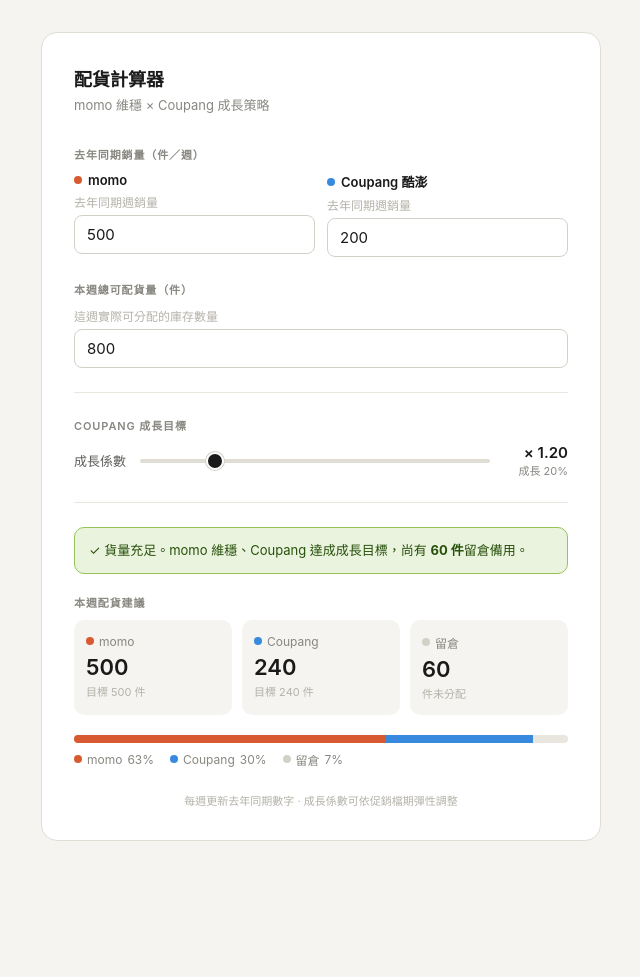
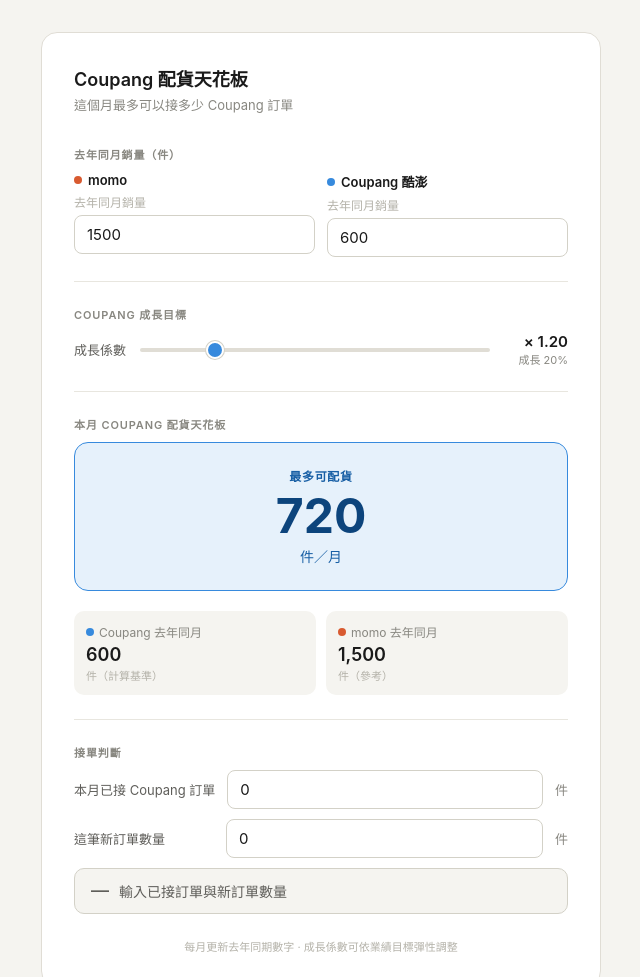
Before and after one commit to louiehiromi/coupang-momo-tool, a plain HTML site: page index.html in a window 1280 px wide. Shown: the top 977 px of the page, without its empty margins (319-959 px from the left). Before the commit the page ends 873 px from the top, so only its background shows below. Drawn offline with Linux system fonts and the light colour scheme.

Commit message:
Add files via upload

```diff
--- a/index.html
+++ b/index.html
@@ -3,7 +3,7 @@
 <head>
 <meta charset="UTF-8">
 <meta name="viewport" content="width=device-width, initial-scale=1.0">
-<title>Coupang × momo 配貨計算器</title>
+<title>Coupang 配貨天花板計算器</title>
 <style>
   *, *::before, *::after { box-sizing: border-box; margin: 0; padding: 0; }
 
@@ -106,8 +106,6 @@
 
   input[type=number]:focus { border-color: #888780; }
 
-  .full-width { grid-template-columns: 1fr; }
-
   .divider {
     border: none;
     border-top: 0.5px solid #e8e6df;
@@ -143,7 +141,7 @@
     width: 18px;
     height: 18px;
     border-radius: 50%;
-    background: #1a1a1a;
+    background: #378ADD;
     cursor: pointer;
     border: 2px solid #fff;
     box-shadow: 0 0 0 1px #d3d1c7;
@@ -165,103 +163,113 @@
     color: #888780;
   }
 
-  .result-grid {
+  .ceiling-result {
+    background: #E6F1FB;
+    border: 0.5px solid #378ADD;
+    border-radius: 14px;
+    padding: 1.5rem;
+    margin-bottom: 1.25rem;
+    text-align: center;
+  }
+
+  .ceiling-result .cr-label {
+    font-size: 12px;
+    font-weight: 600;
+    letter-spacing: 0.06em;
+    text-transform: uppercase;
+    color: #185FA5;
+    margin-bottom: 8px;
+  }
+
+  .ceiling-result .cr-value {
+    font-size: 48px;
+    font-weight: 700;
+    color: #0C447C;
+    line-height: 1;
+    margin-bottom: 6px;
+  }
+
+  .ceiling-result .cr-unit {
+    font-size: 14px;
+    color: #185FA5;
+  }
+
+  .ref-grid {
     display: grid;
-    grid-template-columns: 1fr 1fr 1fr;
+    grid-template-columns: 1fr 1fr;
     gap: 10px;
     margin-bottom: 1.25rem;
   }
 
-  .result-card {
+  .ref-card {
     background: #f5f4f0;
     border-radius: 10px;
-    padding: 14px 12px;
+    padding: 12px;
   }
 
-  .r-label {
+  .ref-card .r-label {
     font-size: 12px;
     color: #888780;
-    margin-bottom: 6px;
+    margin-bottom: 4px;
     display: flex;
     align-items: center;
     gap: 5px;
   }
 
-  .r-value {
-    font-size: 22px;
+  .ref-card .r-value {
+    font-size: 18px;
     font-weight: 600;
     color: #1a1a1a;
-    line-height: 1.1;
   }
 
-  .r-sub {
+  .ref-card .r-sub {
     font-size: 11px;
     color: #b4b2a9;
+    margin-top: 2px;
+  }
+
+  .order-section { margin-bottom: 1.5rem; }
+
+  .order-input-row {
+    display: flex;
+    align-items: center;
+    gap: 12px;
+    margin-bottom: 10px;
+  }
+
+  .order-input-row label {
+    font-size: 13px;
+    color: #5f5e5a;
+    white-space: nowrap;
+    min-width: 140px;
+  }
+
+  .order-input-row input {
+    flex: 1;
+  }
+
+  .order-input-row .unit {
+    font-size: 13px;
+    color: #888780;
+  }
+
+  .verdict {
+    font-size: 14px;
+    font-weight: 500;
+    padding: 12px 16px;
+    border-radius: 10px;
+    border: 0.5px solid;
+    display: flex;
+    align-items: center;
+    gap: 10px;
     margin-top: 4px;
   }
 
-  .bar-wrap { margin-bottom: 1.25rem; }
+  .verdict-icon { font-size: 18px; line-height: 1; }
 
-  .bar-track {
-    height: 8px;
-    border-radius: 99px;
-    background: #e8e6df;
-    display: flex;
-    overflow: hidden;
-  }
-
-  .bar-momo {
-    background: #D85A30;
-    transition: width 0.3s ease;
-  }
-
-  .bar-cp {
-    background: #378ADD;
-    transition: width 0.3s ease;
-  }
-
-  .bar-legend {
-    display: flex;
-    gap: 16px;
-    margin-top: 8px;
-    font-size: 12px;
-    color: #888780;
-  }
-
-  .bar-legend span {
-    display: flex;
-    align-items: center;
-    gap: 5px;
-  }
-
-  .dot-unused {
-    width: 8px;
-    height: 8px;
-    border-radius: 50%;
-    background: #d3d1c7;
-    display: inline-block;
-  }
-
-  .alert {
-    font-size: 13px;
-    line-height: 1.6;
-    padding: 12px 14px;
-    border-radius: 10px;
-    border: 0.5px solid;
-    margin-bottom: 1.25rem;
-  }
-
-  .alert-ok {
-    background: #eaf3de;
-    color: #27500a;
-    border-color: #97c459;
-  }
-
-  .alert-warn {
-    background: #faeeda;
-    color: #633806;
-    border-color: #ef9f27;
-  }
+  .verdict-accept { background: #eaf3de; color: #27500a; border-color: #97c459; }
+  .verdict-reject { background: #fcebeb; color: #501313; border-color: #e24b4a; }
+  .verdict-neutral { background: #f5f4f0; color: #5f5e5a; border-color: #d3d1c7; }
 
   .footer {
     font-size: 11px;
@@ -274,28 +282,20 @@
 <body>
 
 <div class="card">
-  <div class="page-title">配貨計算器</div>
-  <div class="page-sub">momo 維穩 × Coupang 成長策略</div>
+  <div class="page-title">Coupang 配貨天花板</div>
+  <div class="page-sub">這個月最多可以接多少 Coupang 訂單</div>
 
-  <div class="section-label">去年同期銷量（件／週）</div>
+  <div class="section-label">去年同月銷量（件）</div>
   <div class="input-grid">
     <div class="input-group">
       <div class="brand-label"><span class="dot dot-momo"></span>momo</div>
-      <div class="input-hint">去年同期週銷量</div>
-      <input type="number" id="momo-last" value="500" min="0" oninput="calc()">
+      <div class="input-hint">去年同月銷量</div>
+      <input type="number" id="momo-last" value="1500" min="0" oninput="calc()">
     </div>
     <div class="input-group">
       <div class="brand-label"><span class="dot dot-cp"></span>Coupang 酷澎</div>
-      <div class="input-hint">去年同期週銷量</div>
-      <input type="number" id="cp-last" value="200" min="0" oninput="calc()">
-    </div>
-  </div>
-
-  <div class="section-label">本週總可配貨量（件）</div>
-  <div class="input-grid full-width" style="margin-bottom: 1.5rem;">
-    <div class="input-group">
-      <div class="input-hint">這週實際可分配的庫存數量</div>
-      <input type="number" id="total-stock" value="800" min="0" oninput="calc()">
+      <div class="input-hint">去年同月銷量</div>
+      <input type="number" id="cp-last" value="600" min="0" oninput="calc()">
     </div>
   </div>
 
@@ -313,98 +313,90 @@
 
   <hr class="divider">
 
-  <div id="alert-box"></div>
+  <div class="section-label">本月 Coupang 配貨天花板</div>
+  <div class="ceiling-result">
+    <div class="cr-label">最多可配貨</div>
+    <div class="cr-value" id="ceiling-val">—</div>
+    <div class="cr-unit">件／月</div>
+  </div>
 
-  <div class="section-label">本週配貨建議</div>
-  <div class="result-grid">
-    <div class="result-card">
-      <div class="r-label"><span class="dot dot-momo"></span>momo</div>
-      <div class="r-value" id="res-momo">—</div>
-      <div class="r-sub" id="sub-momo">件</div>
+  <div class="ref-grid">
+    <div class="ref-card">
+      <div class="r-label"><span class="dot dot-cp"></span>Coupang 去年同月</div>
+      <div class="r-value" id="ref-cp-last">—</div>
+      <div class="r-sub">件（計算基準）</div>
     </div>
-    <div class="result-card">
-      <div class="r-label"><span class="dot dot-cp"></span>Coupang</div>
-      <div class="r-value" id="res-cp">—</div>
-      <div class="r-sub" id="sub-cp">件</div>
-    </div>
-    <div class="result-card">
-      <div class="r-label"><span class="dot-unused"></span>留倉</div>
-      <div class="r-value" id="res-rem">—</div>
-      <div class="r-sub">件未分配</div>
+    <div class="ref-card">
+      <div class="r-label"><span class="dot dot-momo"></span>momo 去年同月</div>
+      <div class="r-value" id="ref-momo-last">—</div>
+      <div class="r-sub">件（參考）</div>
     </div>
   </div>
 
-  <div class="bar-wrap">
-    <div class="bar-track">
-      <div class="bar-momo" id="bar-momo" style="width:0%"></div>
-      <div class="bar-cp" id="bar-cp" style="width:0%"></div>
+  <hr class="divider">
+
+  <div class="section-label">接單判斷</div>
+  <div class="order-section">
+    <div class="order-input-row">
+      <label>本月已接 Coupang 訂單</label>
+      <input type="number" id="order-now" value="0" min="0" oninput="calc()">
+      <span class="unit">件</span>
     </div>
-    <div class="bar-legend">
-      <span><span class="dot dot-momo"></span>momo <span id="pct-momo">—</span></span>
-      <span><span class="dot dot-cp"></span>Coupang <span id="pct-cp">—</span></span>
-      <span><span class="dot-unused"></span>留倉 <span id="pct-rem">—</span></span>
+    <div class="order-input-row">
+      <label>這筆新訂單數量</label>
+      <input type="number" id="order-new" value="0" min="0" oninput="calc()">
+      <span class="unit">件</span>
+    </div>
+    <div class="verdict verdict-neutral" id="verdict-box">
+      <span class="verdict-icon">—</span>
+      <span id="verdict-text">輸入已接訂單與新訂單數量</span>
     </div>
   </div>
 
-  <div class="footer">每週更新去年同期數字 · 成長係數可依促銷檔期彈性調整</div>
+  <div class="footer">每月更新去年同期數字 · 成長係數可依業績目標彈性調整</div>
 </div>
 
 <script>
 function calc() {
   var momoLast = Math.max(0, parseInt(document.getElementById('momo-last').value) || 0);
   var cpLast = Math.max(0, parseInt(document.getElementById('cp-last').value) || 0);
-  var total = Math.max(0, parseInt(document.getElementById('total-stock').value) || 0);
   var growth = parseFloat(document.getElementById('growth').value);
+  var orderNow = Math.max(0, parseInt(document.getElementById('order-now').value) || 0);
+  var orderNew = Math.max(0, parseInt(document.getElementById('order-new').value) || 0);
 
   var pct = Math.round((growth - 1) * 100);
   document.getElementById('gv-main').textContent = '× ' + growth.toFixed(2);
   document.getElementById('gv-sub').textContent = '成長 ' + pct + '%';
 
-  var momoTarget = momoLast;
-  var cpTarget = Math.round(cpLast * growth);
-  var needed = momoTarget + cpTarget;
+  var ceiling = Math.round(cpLast * growth);
+  document.getElementById('ceiling-val').textContent = ceiling.toLocaleString();
+  document.getElementById('ref-cp-last').textContent = cpLast.toLocaleString();
+  document.getElementById('ref-momo-last').textContent = momoLast.toLocaleString();
 
-  var momoAlloc, cpAlloc, remainder, alertHtml, alertClass;
+  var afterAccept = orderNow + orderNew;
+  var verdictBox = document.getElementById('verdict-box');
+  var verdictIcon = verdictBox.querySelector('.verdict-icon');
+  var verdictText = document.getElementById('verdict-text');
 
-  if (total >= needed) {
-    momoAlloc = momoTarget;
-    cpAlloc = cpTarget;
-    remainder = total - needed;
-    alertClass = 'alert-ok';
-    alertHtml = '✓ 貨量充足。momo 維穩、Coupang 達成成長目標，尚有 <strong>' + remainder.toLocaleString() + ' 件</strong>留倉備用。';
-  } else if (total >= momoTarget) {
-    momoAlloc = momoTarget;
-    cpAlloc = total - momoTarget;
-    remainder = 0;
-    var cpShort = cpTarget - cpAlloc;
-    var actualGrowth = cpLast > 0 ? Math.round((cpAlloc / cpLast - 1) * 100) : 0;
-    alertClass = 'alert-warn';
-    alertHtml = '⚠ 貨量不足，已先保 momo 維穩。Coupang 缺口 <strong>' + cpShort.toLocaleString() + ' 件</strong>，本週實際僅能成長 ' + actualGrowth + '%。';
+  if (orderNew === 0 && orderNow === 0) {
+    verdictBox.className = 'verdict verdict-neutral';
+    verdictIcon.textContent = '—';
+    verdictText.textContent = '輸入已接訂單與新訂單數量';
+  } else if (orderNow >= ceiling) {
+    verdictBox.className = 'verdict verdict-reject';
+    verdictIcon.textContent = '✕';
+    verdictText.textContent = '本月額度已滿（已接 ' + orderNow.toLocaleString() + ' 件），不建議再接單。';
+  } else if (afterAccept <= ceiling) {
+    var leftAfter = ceiling - afterAccept;
+    verdictBox.className = 'verdict verdict-accept';
+    verdictIcon.textContent = '✓';
+    verdictText.textContent = '可以接單。接完後本月剩餘額度 ' + leftAfter.toLocaleString() + ' 件。';
   } else {
-    momoAlloc = total;
-    cpAlloc = 0;
-    remainder = 0;
-    alertClass = 'alert-warn';
-    alertHtml = '⚠ 貨量嚴重不足（需 ' + needed.toLocaleString() + ' 件，僅有 ' + total.toLocaleString() + ' 件）。建議全數優先給 momo，Coupang 本週暫停配貨。';
+    var canAccept = ceiling - orderNow;
+    verdictBox.className = 'verdict verdict-reject';
+    verdictIcon.textContent = '✕';
+    verdictText.textContent = '超過天花板 ' + (afterAccept - ceiling).toLocaleString() + ' 件，本月最多還能接 ' + canAccept.toLocaleString() + ' 件。';
   }
-
-  document.getElementById('res-momo').textContent = momoAlloc.toLocaleString();
-  document.getElementById('res-cp').textContent = cpAlloc.toLocaleString();
-  document.getElementById('res-rem').textContent = remainder.toLocaleString();
-  document.getElementById('sub-momo').textContent = '目標 ' + momoTarget.toLocaleString() + ' 件';
-  document.getElementById('sub-cp').textContent = '目標 ' + cpTarget.toLocaleString() + ' 件';
-
-  var barMomoPct = total > 0 ? Math.round(momoAlloc / total * 100) : 0;
-  var barCpPct = total > 0 ? Math.round(cpAlloc / total * 100) : 0;
-  var remPct = 100 - barMomoPct - barCpPct;
-
-  document.getElementById('bar-momo').style.width = barMomoPct + '%';
-  document.getElementById('bar-cp').style.width = barCpPct + '%';
-  document.getElementById('pct-momo').textContent = barMomoPct + '%';
-  document.getElementById('pct-cp').textContent = barCpPct + '%';
-  document.getElementById('pct-rem').textContent = remPct + '%';
-
-  document.getElementById('alert-box').innerHTML = '<div class="alert ' + alertClass + '">' + alertHtml + '</div>';
 }
 
 calc();
```
